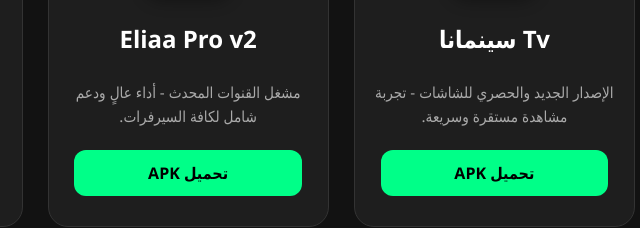
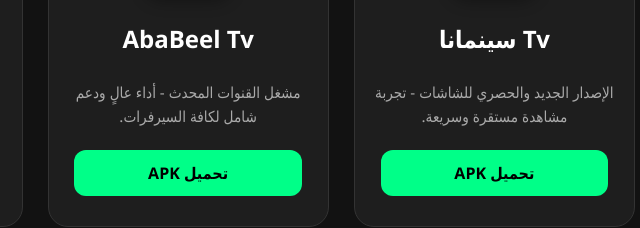
Before and after one commit to akeelalexa/Tv-app, a plain HTML site: page index.html in a window 1280 px wide. Shown: the part 298-526 px from the top of the page, 605-1245 px from the left. Drawn offline with Linux system fonts and the light colour scheme.

Commit message:
Update index.html

```diff
--- a/index.html
+++ b/index.html
@@ -85,10 +85,10 @@
         </div>
 
         <div class="card">
-            <img src="https://cdn.salla.sa/KWVDQ/lFU9j07tpOUogX1bBmsp8f60MpE8DNceZXRSIJ2C.png" alt="Eliaa Pro" class="app-img">
-            <h3>Eliaa Pro v2</h3>
+            <img src="https://cdn.salla.sa/VYKrFm48/lFU9j07tpOUogX1bBmsp8f60MpE8DNceZXRSIJ2C.png" alt="Eliaa Pro" class="app-img">
+            <h3>AbaBeel Tv </h3>
             <p>مشغل القنوات المحدث - أداء عالٍ ودعم شامل لكافة السيرفرات.</p>
-            <a href="https://drive.google.com/uc?export=download&id=1hKfZ1d06J0ZFYUFvEWbYlcIDaWz_E_vH" class="btn">تحميل APK</a>
+            <a href="https://drive.google.com/uc?export=download&id=1RxEz-PAK6NqBniUiZsvDKuMPtKPytgVs" class="btn">تحميل APK</a>
         </div>
         <div class="card">
            <img src="https://i.ibb.co/LhY5jHrz/logo.png" alt="send to file " class="app-img">
```
